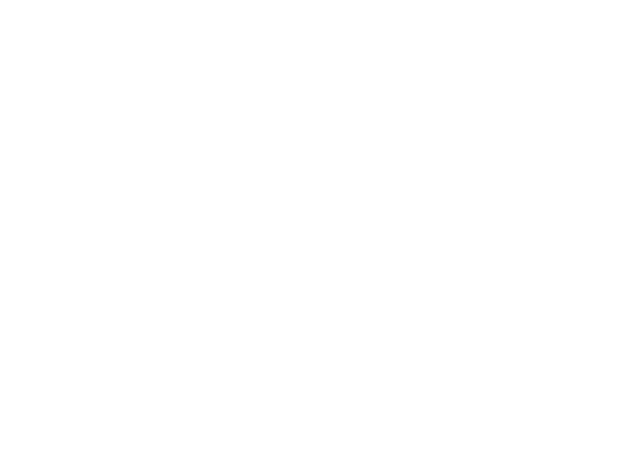
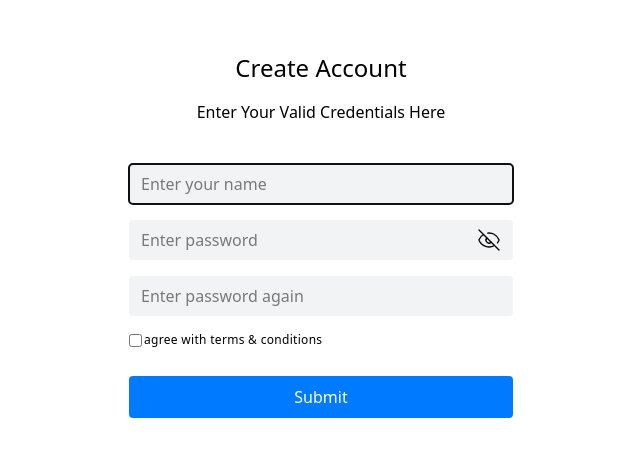
Before and after one commit to stutikantasahoo01/Login-Page, a React (Vite) app: page /Login-Page/sign-up in a window 1280 px wide. Before the commit this address had no page. Shown: the part 169-626 px from the top of the page, without its empty margins (319-959 px from the left). Built offline with nearby package versions, Linux system fonts and the light colour scheme.

Commit message:
Build a sign up page

```diff
--- a/src/App.jsx
+++ b/src/App.jsx
@@ -3,6 +3,7 @@ import Loginpage from "./Pages/Loginpage";
 import { Routes, Route } from "react-router-dom";
 import OtpVerification from "./Pages/OtpVerification";
 import Dashborad from "./Pages/Dashboard";
+import Registration from "./Pages/Registration";
 
 const App = () => {
   return (
@@ -14,6 +15,7 @@ const App = () => {
         <Route path="/" element={<Loginpage />} />
         <Route path="/otp-verify" element={<OtpVerification />} />
         <Route path="/Dashboard" element={<Dashborad />} />
+        <Route path="/sign-up" element={<Registration />} />
       </Routes>
     </div>
   );
--- a/src/Pages/Loginpage.jsx
+++ b/src/Pages/Loginpage.jsx
@@ -1,8 +1,10 @@
 import React, { useState } from "react";
 import Password from "../components/Password";
 import Otp from "../components/Otp";
+import { useNavigate, Link } from "react-router-dom";
 
 const Loginpage = () => {
+  const navigate = useNavigate();
   const [Error, setError] = useState([]);
   const ActiveButtonStyle = "text-blue-600 border-blue-600 border-b-4";
   const inactiveButtonStyle = "text-black";
@@ -18,9 +20,9 @@ const Loginpage = () => {
       </h1>
       <h2 className="text-black text-lg mb-3 text-center font-normal">
         Don't have An account with us ?
-        <a className="text-blue-700 text-lg font-normal" href="#">
+        <Link to="/sign-up" className="text-blue-700 text-lg font-normal">
           Click Here To Register
-        </a>
+        </Link>
       </h2>
       <div className="flex items-center justify-center  w-[90%] sm:w-[65%] md:w-[65%] mb-2 mt-3 ">
         <button
@@ -96,15 +98,3 @@ const Loginpage = () => {
 };
 
 export default Loginpage;
-{
-  /* <a
-            className="font-medium bg-amber-50 rounded-full w-7 h-7 overflow-hidden"
-            href="https://github.com/"
-          >
-            <img
-              className="object-cover"
-              src="https://tse3.mm.bing.net/th/id/OIP.eoZPB2gfGH-1ckaL_JSZdwHaHg?pid=Api&P=0&h=180"
-              alt=""
-            />
-          </a> */
-}
--- /dev/null
+++ b/src/Pages/Registration.jsx
@@ -0,0 +1,195 @@
+import { Eye, EyeOff } from "lucide-react";
+import { useState } from "react";
+
+const Registration = () => {
+  const [CheckboxClicked, setCheckboxClicked] = useState(false);
+  const [Name, setName] = useState("");
+  const [Password, setPassword] = useState("");
+  const [Repassword, setRepassword] = useState("");
+  const [Showpassword, setShowpassword] = useState(false);
+  const [NameValidation, setNameValidation] = useState(true);
+  const [PasswordValidation, setPasswordValidation] = useState(true);
+  const [SecPasswordValidation, setSecPasswordValidation] = useState(true);
+
+  const passwordPattern = /^(?=.*[0-9]).{8,}$/;
+  const namePattern = /^[a-zA-Z ]+$/;
+
+  const showPassword = () => {
+    setShowpassword(!Showpassword);
+  };
+
+  const OtherPasswordFieldValidation = (val) => {
+    if (!val) {
+      setSecPasswordValidation(false);
+      return false;
+    }
+    if (val !== Password) {
+      setSecPasswordValidation(false);
+      return false;
+    }
+    setSecPasswordValidation(true);
+    return true;
+  };
+  const usernameFieldValidation = (val) => {
+    if (!val) {
+      setNameValidation(false);
+      return false;
+    }
+    if (!namePattern.test(val)) {
+      setNameValidation(false);
+      return false;
+    }
+    if (val.length < 4) {
+      setNameValidation(false);
+      return false;
+    }
+    setNameValidation(true);
+    return true;
+  };
+  const passwordFieldValidation = (val) => {
+    if (!val) {
+      setPasswordValidation(false);
+      return false;
+    }
+    if (!passwordPattern.test(val)) {
+      setPasswordValidation(false);
+      return false;
+    }
+    if (val.length < 8) {
+      setPasswordValidation(false);
+      return false;
+    }
+    setPasswordValidation(true);
+
+    return true;
+  };
+  const validatePassword = () => {
+    if (!Password) {
+      setPasswordValidation(false);
+      return false;
+    }
+    if (!passwordPattern.test(Password)) {
+      setPasswordValidation(false);
+      return false;
+    }
+    if (Password.length < 8) {
+      setPasswordValidation(false);
+      return false;
+    }
+    setPasswordValidation(true);
+
+    return true;
+  };
+
+  const validateName = () => {
+    if (!Name) {
+      return false;
+    }
+    if (!namePattern.test(Name)) {
+      return false;
+    }
+    if (Name.length < 4) {
+      return false;
+    }
+    return true;
+  };
+
+  const validateOtherPass = () => {
+    if (!Repassword) {
+      return false;
+    }
+    if (Repassword !== Password) {
+      return false;
+    }
+    return true;
+  };
+
+  const ButtonHandler = (elem) => {
+    elem.preventDefault();
+    const isPasswordValid = validatePassword();
+    const isNameValid = validateName();
+    const isOtherPassValid = validateOtherPass();
+    if (isPasswordValid && isNameValid && isOtherPassValid && CheckboxClicked) {
+      alert("Login Successfull");
+    } else {
+      alert("Login Failed");
+    }
+  };
+
+  return (
+    <div className="w-full min-h-screen sm:max-w-2xl flex justify-center items-center  ">
+      <div className="w-full h-full flex flex-col justify-center items-center p-4">
+        <h1 className="text-2xl mt-7 mb-4 font-sembold text-center">
+          Create Account
+        </h1>
+        <h2 className="text-base mb-10 font-sembold text-center">
+          Enter Your Valid Credentials Here
+        </h2>
+        <div className="flex flex-col w-full sm:w-[60%] gap-4">
+          <input
+            className={`px-3 py-2 bg-[#f1f3f5] text-black font-normal w-full rounded ${NameValidation ? "border-transparent " : "border-red-500 border-2"}`}
+            type="text"
+            autoFocus
+            onChange={(el) => {
+              const value = el.target.value;
+              setName(value);
+              usernameFieldValidation(value);
+            }}
+            placeholder="Enter your name"
+          />
+          <div className="flex relative">
+            <input
+              className={`px-3 py-2 bg-[#f1f3f5] text-black font-normal w-full rounded ${PasswordValidation ? "border-transparent " : "border-red-500 border-2"}`}
+              type={Showpassword ? "text" : "password"}
+              onChange={(el) => {
+                const value = el.target.value;
+                setPassword(value);
+                passwordFieldValidation(value);
+              }}
+              placeholder="Enter password"
+            />
+            <button onClick={showPassword} className="absolute right-3 top-2">
+              {Showpassword ? (
+                <Eye strokeWidth={1.35} />
+              ) : (
+                <EyeOff strokeWidth={1.35} />
+              )}
+            </button>
+          </div>
+
+          <input
+            className={`px-3 py-2 bg-[#f1f3f5] text-black font-normal w-full rounded ${SecPasswordValidation ? "border-transparent " : "border-red-500 border-2"}`}
+            onChange={(el) => {
+              const value = el.target.value;
+              setRepassword(value);
+              OtherPasswordFieldValidation(value);
+            }}
+            type="password"
+            placeholder="Enter password again"
+          />
+          <div className="flex items-center justify-baseline gap-0.5">
+            <input
+              onChange={() => {
+                setCheckboxClicked(!CheckboxClicked);
+              }}
+              type="checkbox"
+            />
+            <p className="text-black text-xs font-normal tracking-wide">
+              agree with terms & conditions
+            </p>
+          </div>
+          <button
+            onClick={(el) => {
+              ButtonHandler(el);
+            }}
+            className="bg-[#007bff] text-white py-2 font-medium mb-5 mt-3 rounded border border-transparent transition-all duration-500 hover:bg-white hover:text-[#007bff] hover:border-blue-600 hover:border"
+          >
+            Submit
+          </button>
+        </div>
+      </div>
+    </div>
+  );
+};
+
+export default Registration;
--- a/src/components/Otp.jsx
+++ b/src/components/Otp.jsx
@@ -79,7 +79,7 @@ const Otp = (props) => {
         onClick={(elem) => {
           ButtonHandler(elem);
         }}
-        className="bg-[#007bff] text-white py-2 font-medium mb-5 mt-3 rounded transition-all duration-500 hover:bg-white hover:text-[#007bff] hover:border-blue-600 hover:border"
+        className="bg-[#007bff] text-white py-2 font-medium mb-5 mt-3 rounded transition-all border border-transparent duration-500 hover:bg-white hover:text-[#007bff] hover:border-blue-600 hover:border"
       >
         Login With OTP
       </button>
--- a/src/components/Password.jsx
+++ b/src/components/Password.jsx
@@ -161,7 +161,7 @@ const Password = (props) => {
         onClick={(elem) => {
           ButtonHandler(elem);
         }}
-        className="bg-[#007bff] text-white py-2 font-medium mb-5 mt-3 rounded transition-all duration-500 hover:bg-white hover:text-[#007bff] hover:border-blue-600 hover:border"
+        className="bg-[#007bff] text-white py-2 font-medium mb-5 mt-3 rounded transition-all border border-transparent duration-500 hover:bg-white hover:text-[#007bff] hover:border-blue-600 hover:border"
       >
         Login
       </button>
```
